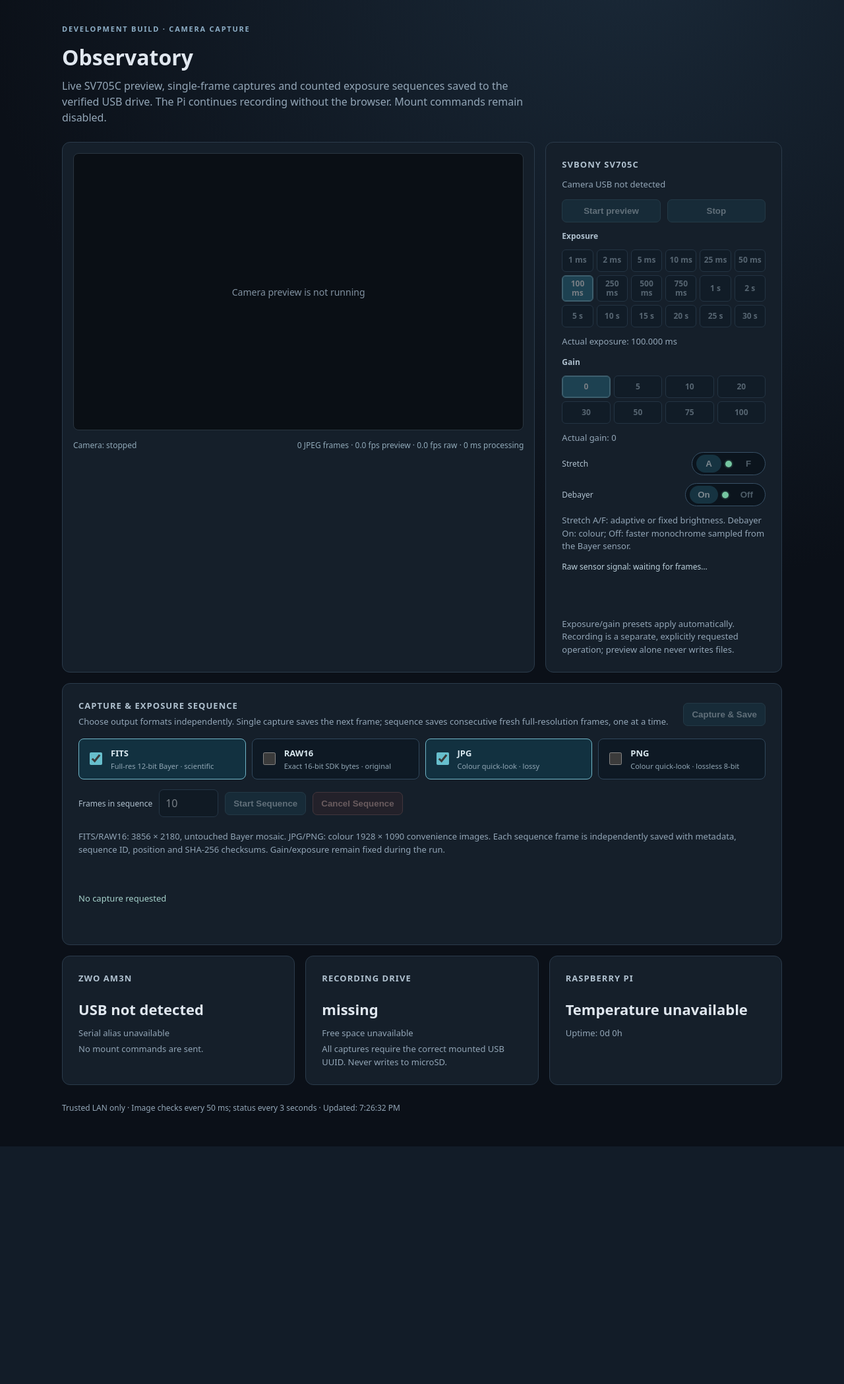
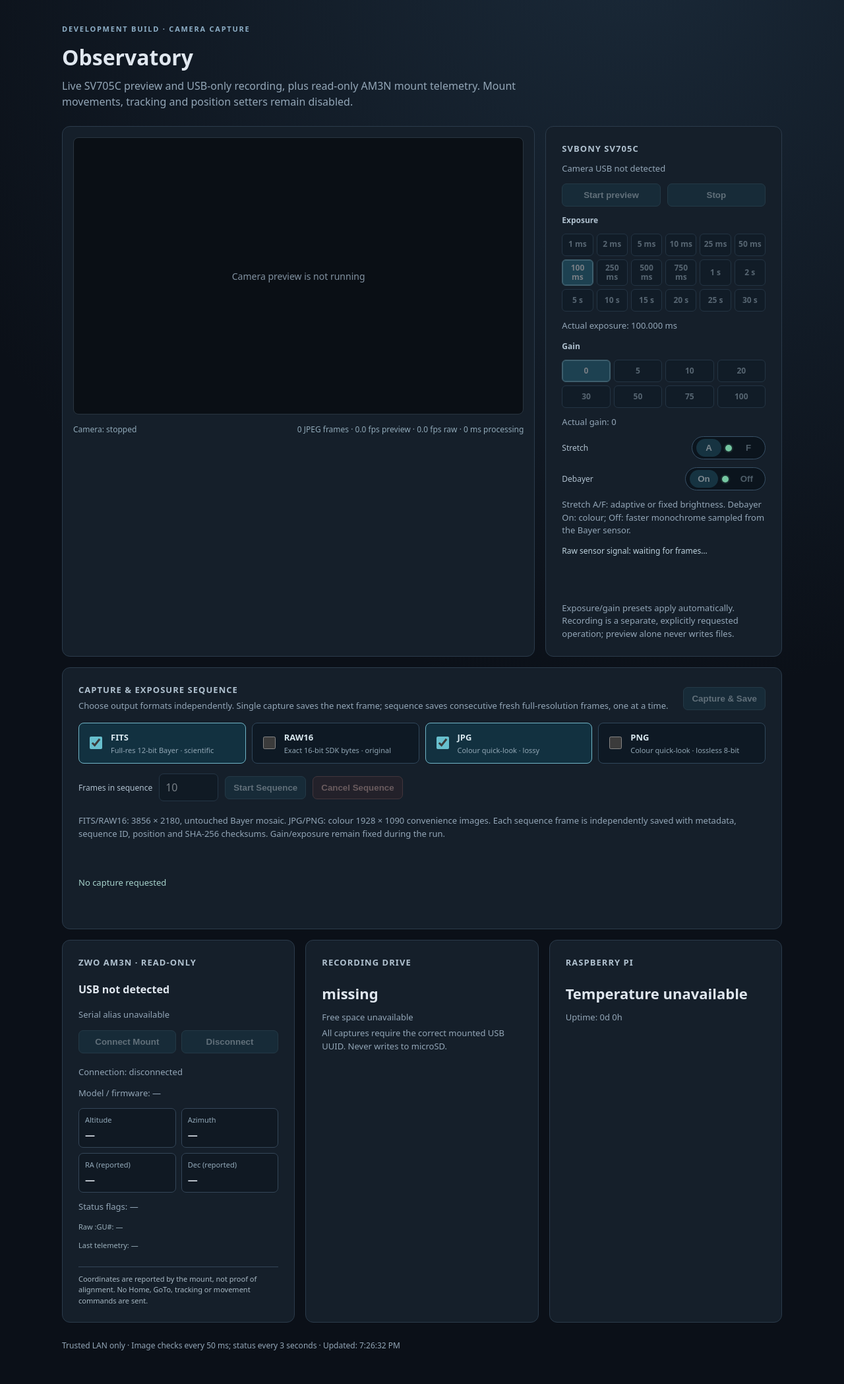
Before and after one commit to Arnbargler/astropi, a Flask app: page / in a window 1280 px wide. Shown: the part 102-2199 px from the top of the page at 66% size. Before the commit the page ends 1839 px from the top, so only its background shows below. Run offline with Flask 3, Linux system fonts and the light colour scheme; data that the repository does not hold is empty.

Commit message:
Wire operator-only mount connect/disconnect and live reported coordinates into AstroPi UI

```diff
--- a/astropi/static/app.js
+++ b/astropi/static/app.js
@@ -18,6 +18,8 @@ let storageReady = false;
 let captureBusy = false;
 let captureRequestPending = false;
 let sequenceActive = false;
+let mountPhase = "disconnected";
+let mountRequestPending = false;
 const saveFormats = ["fits", "raw", "jpg", "png"];
 const $ = id => document.getElementById(id);
 const write = (id, value) => { $(id).textContent = value; };
@@ -49,6 +51,10 @@ function updateButtons() {
   $("release-control").hidden = !owner;
   $("start-camera").disabled = !owner || !["stopped", "error"].includes(currentPhase);
   $("stop-camera").disabled = !owner || !["running", "connecting"].includes(currentPhase);
+  $("mount-connect").disabled = !owner || mountRequestPending ||
+    !["disconnected", "error"].includes(mountPhase);
+  $("mount-disconnect").disabled = !owner || mountRequestPending ||
+    !["connecting", "connected"].includes(mountPhase);
   const saveReady = owner && currentPhase === "running" &&
     storageReady && !captureBusy && !captureRequestPending &&
     saveFormats.some(fmt => $("capture-" + fmt).checked);
@@ -170,6 +176,60 @@ $("release-control").addEventListener("click", async () => {
   } catch (error) { write("camera-error", error.message); }
   updateButtons();
 });
+$("mount-connect").addEventListener("click", () => mountAction("/api/mount/connect"));
+$("mount-disconnect").addEventListener("click", () => mountAction("/api/mount/disconnect"));
+async function mountAction(url) {
+  if (!token || mountRequestPending) return;
+  mountRequestPending = true;
+  updateButtons();
+  try {
+    await post(url);
+    write("mount-error", "");
+    await refreshMount();
+  } catch(error) {
+    write("mount-error", error.message);
+  } finally {
+    mountRequestPending = false;
+    updateButtons();
+  }
+}
+function describeFlag(v, whenTrue, whenFalse) {
+  return v === true ? whenTrue : v === false ? whenFalse : "unknown";
+}
+function showMount(data) {
+  if (!data) return;
+  mountPhase = data.phase || "disconnected";
+  write("mount-phase", "Connection: " + mountPhase);
+  write("mount-model", data.model ?
+    "Model: " + data.model + " · firmware " + (data.firmware || "—") :
+    "Model / firmware: —");
+  const active = Boolean(data.connected && mountPhase === "connected");
+  write("mount-altitude", active ? (data.altitude_text || "—") : "—");
+  write("mount-azimuth", active ? (data.azimuth_text || "—") : "—");
+  write("mount-ra", active ? (data.ra_text || "—") : "—");
+  write("mount-dec", active ? (data.dec_text || "—") : "—");
+  write("mount-flags", active ?
+    "Flags: " + [
+      describeFlag(data.tracking,"tracking","not tracking"),
+      describeFlag(data.slewing,"slewing","not slewing"),
+      describeFlag(data.at_home,"at Home","Home unknown"),
+      describeFlag(data.altaz_mode,"Alt/Az","mode unknown")
+    ].join(" · ") : "Status flags: —");
+  write("mount-raw-status", "Raw :GU#: " + (active ? data.raw_status || "—" : "—"));
+  write("mount-update", "Last telemetry: " +
+    (active && data.updated_utc ? new Date(data.updated_utc).toLocaleTimeString() : "—"));
+  write("mount-error", data.last_error || "");
+  updateButtons();
+}
+async function refreshMount() {
+  try {
+    const response = await fetch("/api/mount/status", {cache:"no-store"});
+    if (!response.ok) throw new Error("Mount status unavailable");
+    showMount(await response.json());
+  } catch(error) {
+    write("mount-error", error.message);
+  }
+}
 $("start-camera").addEventListener("click", () => action("/api/camera/start"));
 $("stop-camera").addEventListener("click", () => action("/api/camera/stop"));
 async function changeStretch(mode) {
@@ -344,6 +404,7 @@ async function refresh() {
     if (data.camera.last_error) write("camera-error", data.camera.last_error);
     write("mount-usb", data.mount.usb_detected ? "USB detected" : "USB not detected");
     write("mount-serial", data.mount.serial_present ? "Serial alias available" : "Serial alias unavailable");
+    showMount(data.mount);
     storageReady = Boolean(data.storage.ready);
     write("storage-state", data.storage.ready ? "Recording drive ready" : data.storage.state.replaceAll("_", " "));
     write("storage-free", freeSpace(data.storage.free_bytes));
@@ -384,5 +445,6 @@ async function heartbeat() {
 }
 refresh();
 setInterval(refresh, 3000);
+setInterval(refreshMount, 2500);
 setInterval(pollPreview, 50);
 setInterval(heartbeat, 5000);
--- a/astropi/static/style.css
+++ b/astropi/static/style.css
@@ -87,3 +87,16 @@ button:hover:not(:disabled){background:#2a5669}button:disabled{opacity:.38;curso
 .sequence-controls input:disabled{opacity:.45}
 #cancel-sequence{border-color:#8d5a5a;color:#f2bdb4;background:#3b262a}
 #sequence-progress{color:#a0d6c8;font-weight:600;font-size:13px;min-height:20px;font-variant-numeric:tabular-nums}
+
+
+/* AM3N first milestone: read-only mount connection and reported telemetry */
+.mount-card .metric{font-size:16px;margin:14px 0 6px}
+.mount-card{display:flex;flex-direction:column;gap:7px}
+.mount-card .button-row{display:flex;flex-wrap:wrap;gap:8px;margin:7px 0}
+.mount-coordinates{display:grid;grid-template-columns:1fr 1fr;gap:8px;margin-top:6px}
+.mount-coordinates>div{background:#101923;border:1px solid #344658;border-radius:7px;padding:9px;min-width:0}
+.mount-coordinates span{display:block;font-size:11px;color:#93aaba;margin-bottom:5px}
+.mount-coordinates strong{display:block;font-size:15px;font-weight:600;font-variant-numeric:tabular-nums;overflow-wrap:anywhere}
+.mount-card .mount-small{font-size:11px;color:#9bb0bc}
+.mount-card .mount-error{font-size:12px;color:#efaaa3;overflow-wrap:anywhere}
+.mount-card .mount-caution{font-size:11px;color:#a8b9c4;border-top:1px solid #344658;padding-top:10px;margin-top:4px}
--- a/astropi/templates/index.html
+++ b/astropi/templates/index.html
@@ -22,7 +22,7 @@
     <section class="intro">
       <div class="eyebrow">DEVELOPMENT BUILD · CAMERA CAPTURE</div>
       <h2>Observatory</h2>
-      <p>Live SV705C preview, single-frame captures and counted exposure sequences saved to the verified USB drive. The Pi continues recording without the browser. Mount commands remain disabled.</p>
+      <p>Live SV705C preview and USB-only recording, plus read-only AM3N mount telemetry. Mount movements, tracking and position setters remain disabled.</p>
     </section>
     <section class="preview-layout">
       <article class="card preview-card">
@@ -148,8 +148,28 @@
       <div id="capture-results"></div>
     </section>
     <section class="cards" aria-label="System status">
-      <article class="card"><h3>ZWO AM3N</h3><div class="metric" id="mount-usb">Checking…</div>
-        <p id="mount-serial">Checking serial alias…</p><p>No mount commands are sent.</p></article>
+      <article class="card mount-card">
+        <h3>ZWO AM3N · Read-only</h3>
+        <div class="metric" id="mount-usb">Checking…</div>
+        <p id="mount-serial">Checking serial alias…</p>
+        <div class="button-row">
+          <button id="mount-connect" disabled>Connect Mount</button>
+          <button id="mount-disconnect" disabled>Disconnect</button>
+        </div>
+        <p id="mount-phase" role="status">Mount disconnected</p>
+        <p id="mount-model">Model / firmware: —</p>
+        <div class="mount-coordinates" aria-label="Mount reported coordinates">
+          <div><span>Altitude</span><strong id="mount-altitude">—</strong></div>
+          <div><span>Azimuth</span><strong id="mount-azimuth">—</strong></div>
+          <div><span>RA (reported)</span><strong id="mount-ra">—</strong></div>
+          <div><span>Dec (reported)</span><strong id="mount-dec">—</strong></div>
+        </div>
+        <p id="mount-flags">Status flags: —</p>
+        <p id="mount-raw-status" class="mount-small">Raw :GU#: —</p>
+        <p id="mount-update" class="mount-small">Last telemetry: —</p>
+        <p id="mount-error" role="alert" class="mount-error"></p>
+        <p class="mount-caution">Coordinates are reported by the mount, not proof of alignment. No Home, GoTo, tracking or movement commands are sent.</p>
+      </article>
       <article class="card"><h3>Recording drive</h3><div class="metric" id="storage-state">Checking…</div>
         <p id="storage-free">Checking free space…</p><p>All captures require the correct mounted USB UUID. Never writes to microSD.</p></article>
       <article class="card"><h3>Raspberry Pi</h3><div class="metric" id="pi-temp">Checking…</div>
--- a/astropi/web.py
+++ b/astropi/web.py
@@ -6,21 +6,23 @@ from .capture.manager import CaptureManager, CaptureBusy
 from .capture.formats import validate_formats
 from .capture.storage import CaptureStorage, StorageError
 from .config import Settings
+from .mount.worker import MountWorker
 from .control import ControlLease
 from .status import snapshot
 
 
-def create_app(settings: Settings | None = None, camera=None, lease=None) -> Flask:
+def create_app(settings: Settings | None = None, camera=None, lease=None, mount=None) -> Flask:
     app = Flask(__name__)
     config = settings if settings is not None else Settings.from_environment()
     worker = camera if camera is not None else CameraWorker(
         capture=CaptureManager(CaptureStorage(config))
     )
     control = lease if lease is not None else ControlLease()
+    mount_worker = mount if mount is not None else MountWorker(config.mount_serial)
 
     def require_operator():
         if not control.owns(request.headers.get("X-AstroPi-Control", "")):
-            abort(403, description="Use Take Control to change camera settings")
+            abort(403, description="Use Take Control for camera or mount operations")
 
     @app.get("/")
     def index():
@@ -33,6 +35,7 @@ def create_app(settings: Settings | None = None, camera=None, lease=None) -> Fla
         camera_state = worker.status()
         data["camera"].update(camera_state)
         data["camera"]["sdk_connected"] = camera_state["phase"] in ("running", "stopping")
+        data["mount"].update(mount_worker.status())
         data["controller_held"] = control.held()
         data["capture"] = worker.capture_status()
         return jsonify(data)
@@ -55,6 +58,24 @@ def create_app(settings: Settings | None = None, camera=None, lease=None) -> Fla
         if not control.release(request.headers.get("X-AstroPi-Control", "")):
             return jsonify(error="Not the current operator"), 403
         return jsonify(ok=True)
+
+    @app.post("/api/mount/connect")
+    def connect_mount():
+        require_operator()
+        if not mount_worker.connect():
+            return jsonify(error="Mount connection worker already active"), 409
+        return jsonify(ok=True), 202
+
+    @app.post("/api/mount/disconnect")
+    def disconnect_mount():
+        require_operator()
+        if not mount_worker.disconnect():
+            return jsonify(error="Mount connection worker is not active"), 409
+        return jsonify(ok=True), 202
+
+    @app.get("/api/mount/status")
+    def mount_status():
+        return jsonify(mount_worker.status())
 
     @app.post("/api/camera/start")
     def start_camera():
--- a/requirements.txt
+++ b/requirements.txt
@@ -1,3 +1,4 @@
 Flask>=3.1,<4
 numpy>=2.0,<3
 Pillow>=11,<13
+pyserial>=3.5,<4
```
